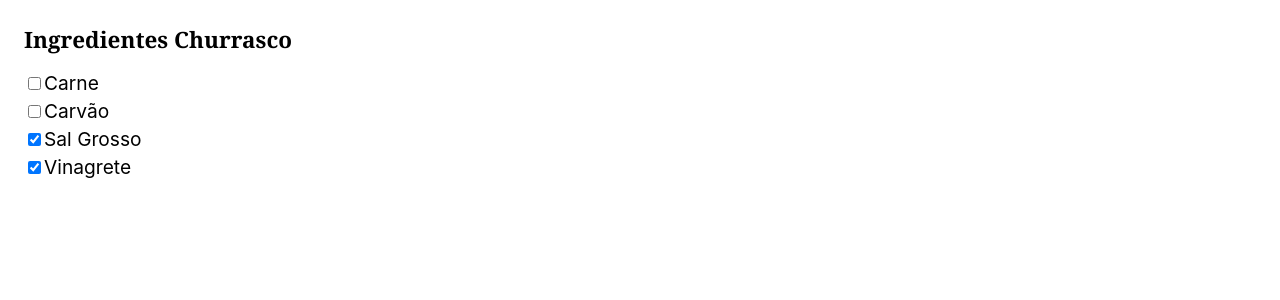
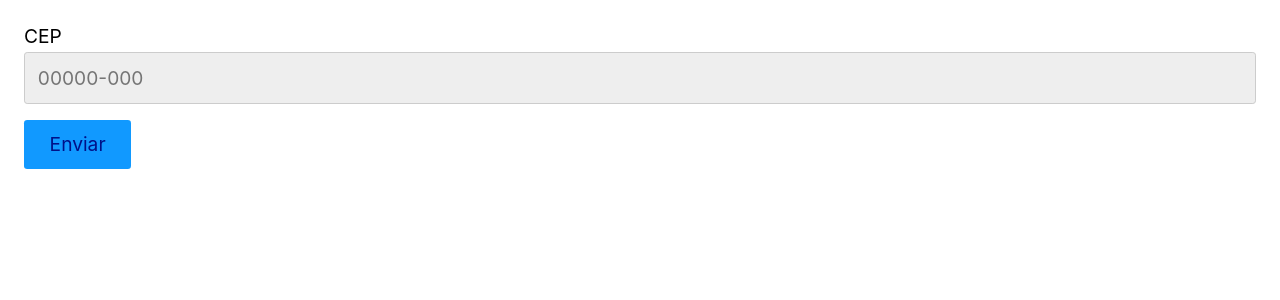
Before and after one commit to MacielSousa/starting-react, a React (Create React App) app in the folder meuapp/: page / in a window 1280 px wide. Shown: the top 300 px of the page. Built offline with nearby package versions, Linux system fonts and the light colour scheme; the HTML template or start-up script is replaced by a standard one.

Commit message:
Exemplo Validação

```diff
--- a/meuapp/src/App.js
+++ b/meuapp/src/App.js
@@ -1,17 +1,54 @@
-import React, { useState } from 'react';
-import Checkbox from './Formulario/FormComponentes/Checkbox'
+import React from 'react';
+import Input from './Formulario/FormComponentes/Input'
 
 const App = () => {
+    const [cep, setCep] = React.useState('');
+    const [erro, setErro] = React.useState(null);
 
-    const [ingre, setIngre] = useState(['Sal Grosso', 'Vinagrete']);
+    function validateCep(value) {
+        if(value.length === 0) {
+            setErro('Preencha um valor');
+            return false;
+        }else if(!/^\d{5}-?\d{3}$/.test(value)){
+            setErro('Preencha um CEP válido');
+            return false;
+        }else {
+            setErro(null);
+            return true;
+        }
+    }
+
+    function handleBlur({target}){
+        validateCep(target.value);
+    }
+
+    function handleChange({target}) {
+       if(erro) validateCep(target.value);
+       setCep(target.value);
+    }
+
+    function handleSubmit(event) {
+        event.preventDefault();
+        if(validateCep(cep)) {
+            console.log('Enviou!');
+        }else {
+            console.log('Não enviar!');
+        }
+    }
         return(
-            <form>
-                <h3>Ingredientes Churrasco</h3>
-                <Checkbox
-                options={['Carne', 'Carvão', 'Sal Grosso', 'Vinagrete']}
-                value={ingre}
-                setValue={setIngre}
+            <form onSubmit={handleSubmit}>
+                <Input
+                    label="CEP"
+                    id="cep"
+                    type="text"
+                    placeholder="00000-000"
+                    value={cep}
+                    onChange={handleChange}
+                    onBlur={handleBlur}
+                    setValue={setCep}
                 />
+                {erro && <p>{erro}</p>}
+                <button>Enviar</button>
             </form>
          );
 }
--- a/meuapp/src/Formulario/FormComponentes/Input.js
+++ b/meuapp/src/Formulario/FormComponentes/Input.js
@@ -1,6 +1,6 @@
 import React from 'react';
 
-const Input = ({id, label, value, setValue, required}) => {
+const Input = ({id, label, value, onChange, required, ...props }) => {
     return (
         <>
             <label htmlFor="id">{label}</label>
@@ -9,8 +9,9 @@
                 name={id}
                 type="text"
                 value={value}
-                onChange={({ target }) => setValue(target.value)}
+                onChange={onChange}
                 required={required}
+                {...props}
             />
         </>
     )
```
Also changed, not shown: meuapp/src/Formulario/FormComponentes/AppCheckbos.js (added, +19 -0 lines).
